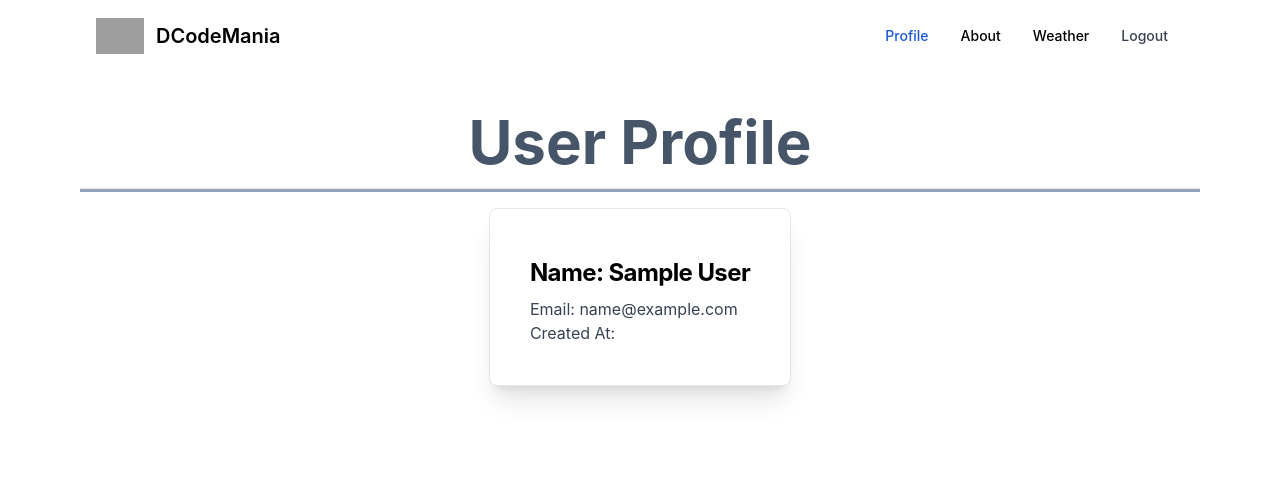
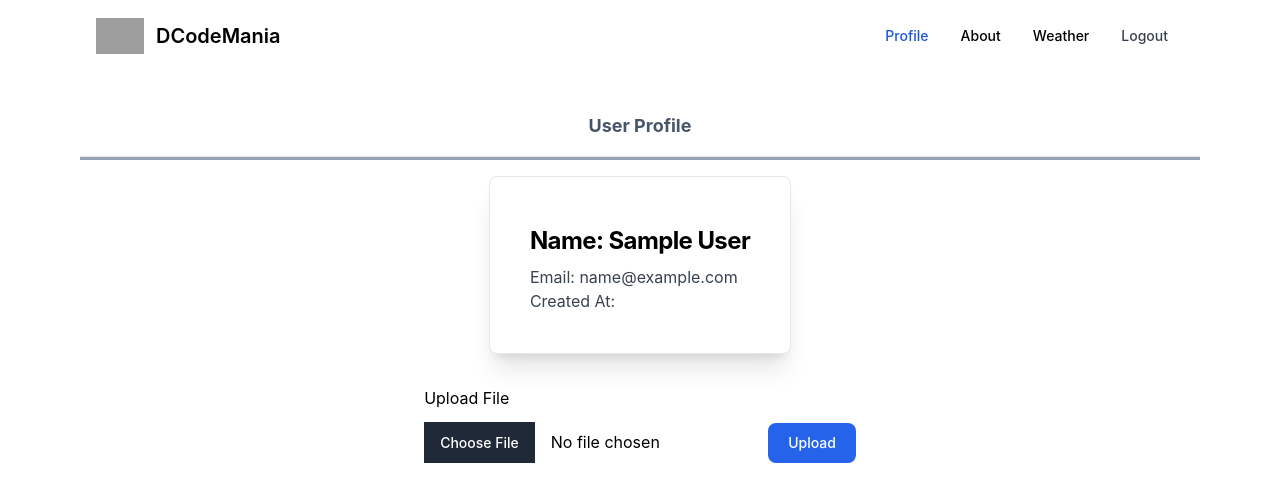
Before and after one commit to rohitsgh1995/laravel-react, a React (Vite) app in the folder frontend/: page /profile in a window 1280 px wide. Shown: the top 502 px of the page. Built offline with nearby package versions, Linux system fonts and the light colour scheme; no server answers; sample sign-in values are in the browser's storage; grey boxes are pictures that could not be loaded.

Commit message:
upload file form

```diff
--- a/frontend/src/pages/Profile.jsx
+++ b/frontend/src/pages/Profile.jsx
@@ -1,11 +1,37 @@
 import React from 'react';
 import { useAuth } from '../contexts/AuthContext';
+import { useState } from 'react';
+import axios from 'axios';
 
 export default function Profile() {
 	const { user } = useAuth();
+
+	const [file, setFile] = useState();
+
+	function handleChange(event) {
+		setFile(event.target.files[0]);
+	};
+
+	function handleSubmit(event) {
+		event.preventDefault();
+		const url = 'http://localhost:8000/api/uploadfile';
+		const formData = new FormData();
+		formData.append('file', file);
+		formData.append('fileName', file.name);
+		const config = {
+			headers: {
+				'content-type': 'multipart/form-data',
+			},
+		};
+
+		axios.post(url, formData, config).then((response) => {
+			console.log(response.data);
+		});
+	}
+
 	return (
 		<>
-			<div className="text-6xl font-bold text-slate-600">User Profile</div>
+			<div className="text-lg font-bold text-slate-600">User Profile</div>
 			<hr className="bg-slate-400 h-1 w-full my-4" />
 			<div className="block p-10 bg-white border border-gray-200 shadow-xl rounded-lg shadowdark:border-gray-700">
 				<h5 className="my-2 text-2xl font-bold tracking-tight">
@@ -16,6 +42,15 @@ export default function Profile() {
 					Created At: {user.created_at}
 				</p>
 			</div>
+			<form className="mt-8" onSubmit={handleSubmit}>
+				<h1 className='mb-3'>Upload File</h1>
+				<input type="file" onChange={handleChange}/>
+				<button
+					type='submit'
+					className="text-white bg-primary-600 hover:bg-primary-700 focus:ring-4 focus:outline-none focus:ring-primary-300 font-medium rounded-lg text-sm px-5 py-2.5 text-center dark:bg-primary-600 dark:hover:bg-primary-700 dark:focus:ring-primary-800">
+						Upload
+				</button>
+			</form>
 		</>
 	);
 }
```
